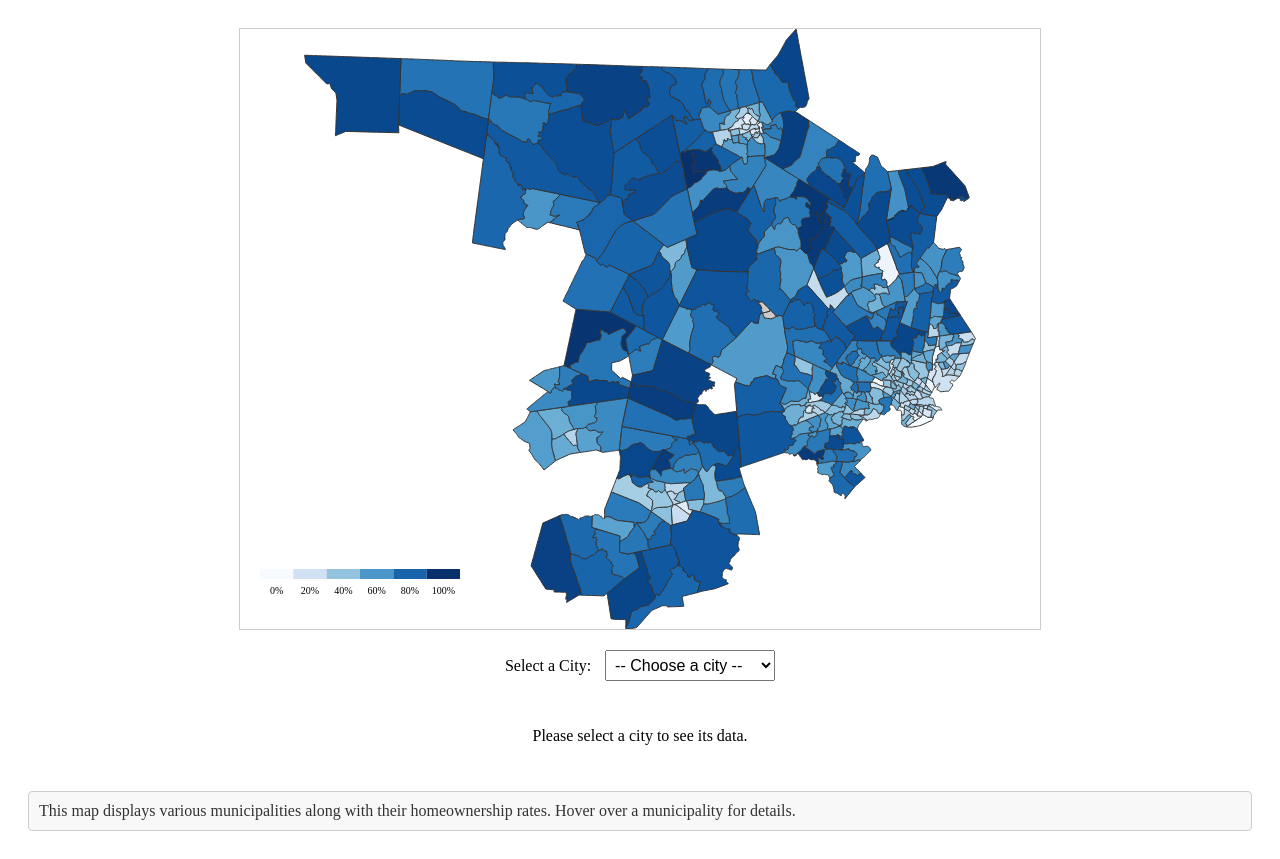
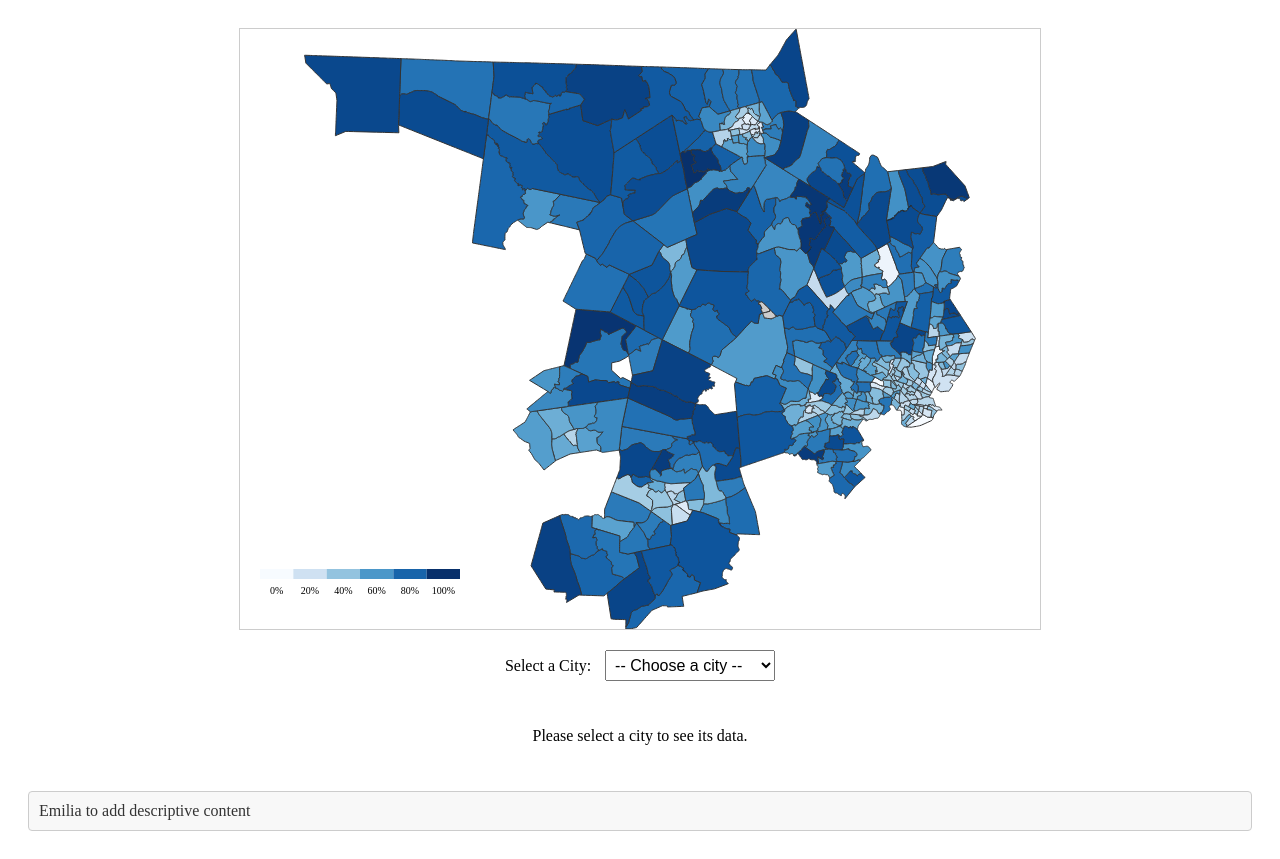
Before and after one commit to kjammons/FP_HOME, a Svelte app: page / in a window 1280 px wide. Built offline with nearby package versions, Linux system fonts and the light colour scheme.

Commit message:
update textbox

```diff
--- a/src/components/TextBox.svelte
+++ b/src/components/TextBox.svelte
@@ -1,7 +1,7 @@
 <!-- src/components/TextBox.svelte -->
 <script>
 
-    export let text = "This map displays various municipalities along with their homeownership rates. Hover over a municipality for details.";
+    export let text = "Emilia to add descriptive content";
   </script>
 
   <div class="text-box">
```
